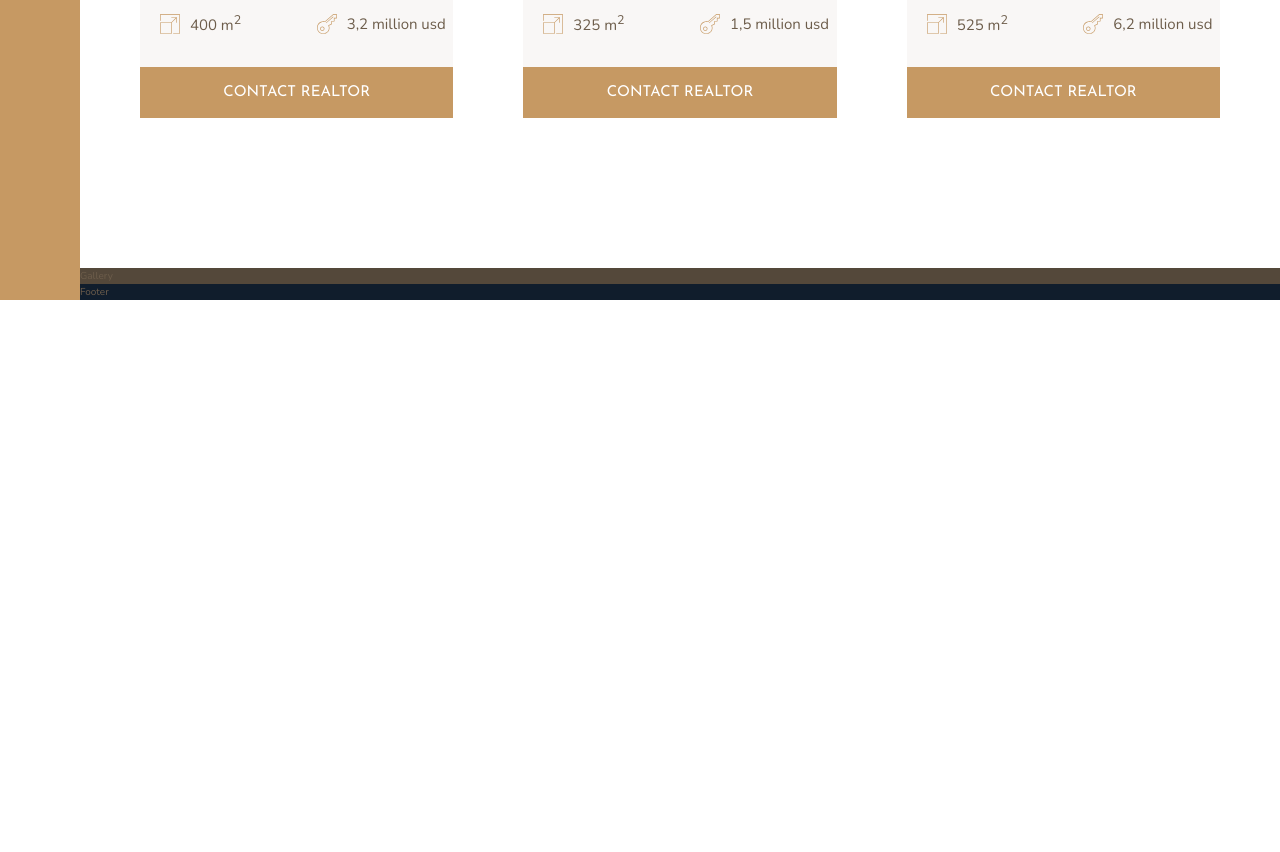
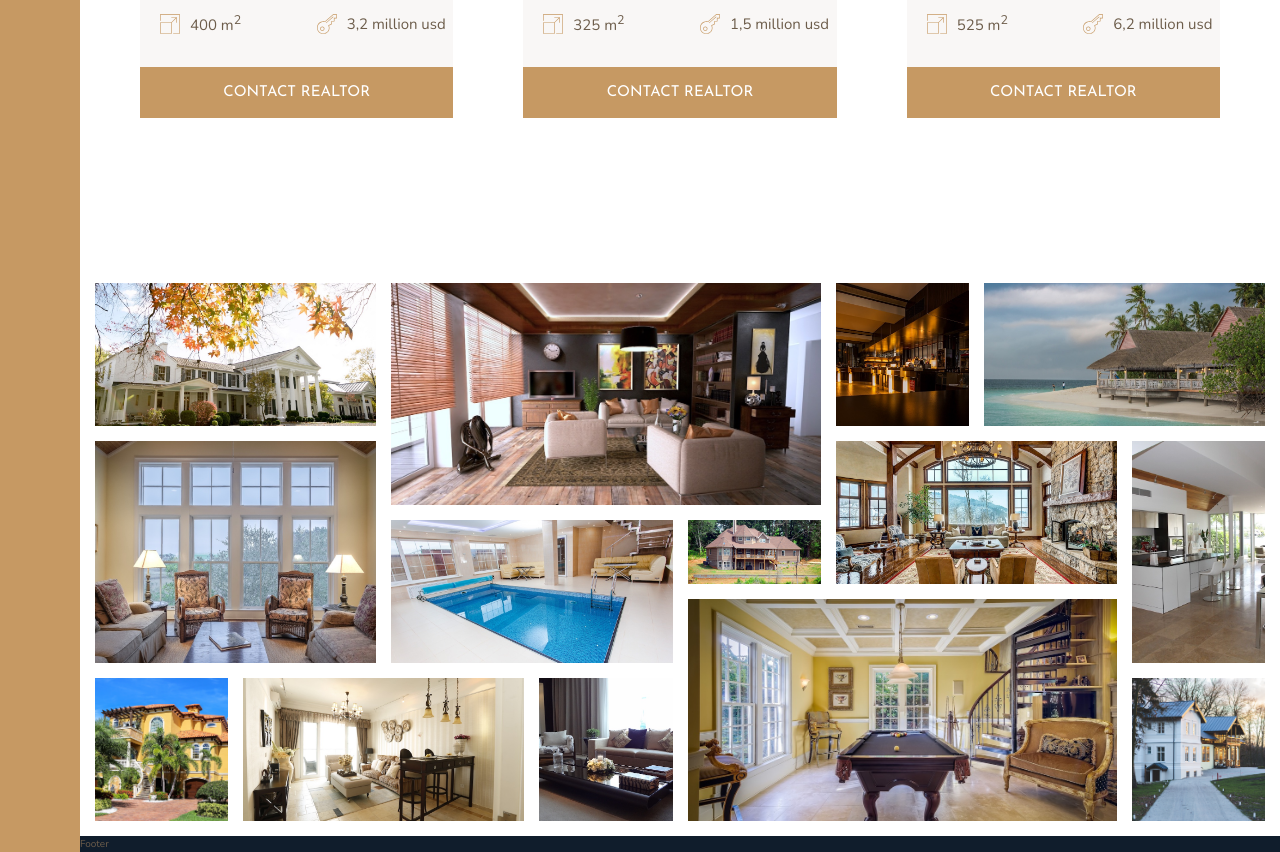
Before and after one commit to YiroYi/real-state, a website: page index.html in a window 1280 px wide. Shown: the part 2532-3384 px from the top of the page. Before the commit the page ends 2832 px from the top, so only its background shows below. Drawn offline with nearby package versions, Linux system fonts and the light colour scheme.

Commit message:
gallery complete

```diff
--- a/index.html
+++ b/index.html
@@ -272,7 +272,48 @@
           </div>
         </section>
         <section class="gallery">
-          Gallery
+          <figure class="gallery__item gallery__item--1">
+            <img src="img/gal-1.jpeg" alt="" class="gallery__img">
+          </figure>
+          <figure class="gallery__item gallery__item--2">
+            <img src="img/gal-2.jpeg" alt="Gallery image 2" class="gallery__img">
+          </figure>
+          <figure class="gallery__item gallery__item--3">
+            <img src="img/gal-3.jpeg" alt="Gallery image 3" class="gallery__img">
+          </figure>
+          <figure class="gallery__item gallery__item--4">
+            <img src="img/gal-4.jpeg" alt="Gallery image 4" class="gallery__img">
+          </figure>
+          <figure class="gallery__item gallery__item--5">
+            <img src="img/gal-5.jpeg" alt="Gallery image 5" class="gallery__img">
+          </figure>
+          <figure class="gallery__item gallery__item--6">
+            <img src="img/gal-6.jpeg" alt="Gallery image 6" class="gallery__img">
+          </figure>
+          <figure class="gallery__item gallery__item--7">
+            <img src="img/gal-7.jpeg" alt="Gallery image 7" class="gallery__img">
+          </figure>
+          <figure class="gallery__item gallery__item--8">
+            <img src="img/gal-8.jpeg" alt="Gallery image 8" class="gallery__img">
+          </figure>
+          <figure class="gallery__item gallery__item--9">
+            <img src="img/gal-9.jpeg" alt="Gallery image 9" class="gallery__img">
+          </figure>
+          <figure class="gallery__item gallery__item--10">
+            <img src="img/gal-10.jpeg" alt="Gallery image 10" class="gallery__img">
+          </figure>
+          <figure class="gallery__item gallery__item--11">
+            <img src="img/gal-11.jpeg" alt="Gallery image 11" class="gallery__img">
+          </figure>
+          <figure class="gallery__item gallery__item--12">
+            <img src="img/gal-12.jpeg" alt="Gallery image 12" class="gallery__img">
+          </figure>
+          <figure class="gallery__item gallery__item--13">
+            <img src="img/gal-13.jpeg" alt="Gallery image 13" class="gallery__img">
+          </figure>
+          <figure class="gallery__item gallery__item--14">
+            <img src="img/gal-14.jpeg" alt="Gallery image 14" class="gallery__img">
+          </figure>
         </section>
         <footer class="footer">
           Footer
--- a/sass/_gallery.scss
+++ b/sass/_gallery.scss
@@ -1,4 +1,89 @@
 .gallery {
-  background-color: $color-grey-dark-1;
   grid-column: full-start / full-end;
+
+  display: grid;
+  grid-template-columns: repeat(8, 1fr);
+  grid-template-rows: repeat(7, 5vw);// 5vw es la altura de la row
+  grid-gap: 1.5rem;
+  padding: 1.5rem;
+
+  &__item {
+    &--1 {
+      grid-row: 1 / span 2;
+      grid-column: 1 / span 2;
+    }
+
+    &--2 {
+      grid-row: 1 / span 3;
+      grid-column: 3 / span 3;
+    }
+
+    &--3 {
+      grid-row: 1 / span 2;
+      grid-column: 6 / 7;
+    }
+
+    &--4 {
+      grid-row: 1 / span 2;
+      grid-column: 7 / -1;
+    }
+
+    &--5 {
+      grid-row: 3 / 6;
+      grid-column: 1 / 3;
+    }
+
+    &--6 {
+      grid-row: 4 / span 2;
+      grid-column: 3 / span 2;
+    }
+
+    &--7 {
+      grid-row: 4 / 5;
+      grid-column: 5 / 6;
+    }
+
+    &--8 {
+      grid-row: 3 / span 2;
+      grid-column: 6 / span 2;
+    }
+
+    &--9 {
+      grid-row: 3 / span 3;
+      grid-column: 8 / -1;
+    }
+
+    &--10 {
+      grid-row: 6 / span 2;
+      grid-column: 1 / 2;
+    }
+
+    &--11 {
+      grid-row: 6 / span 2;
+      grid-column: 2 / span 2;
+    }
+
+    &--12 {
+      grid-row: 6 / span 2;
+      grid-column: 4 / 5;
+    }
+
+    &--13 {
+      grid-row: 5 / span 3;
+      grid-column: 5 / span 3;
+    }
+
+    &--14 {
+      grid-row: 6 / span 2;
+      grid-column: 8 / -1;
+    }
+
+  }
+
+  &__img {
+    width: 100%;
+    height: 100%;
+    object-fit: cover;
+    display: block;
+  }
 }
```
Also changed, not shown: css/style.css.
